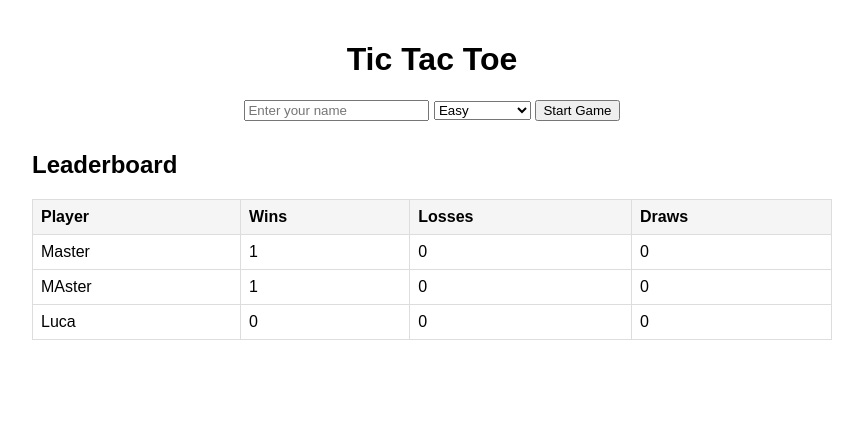
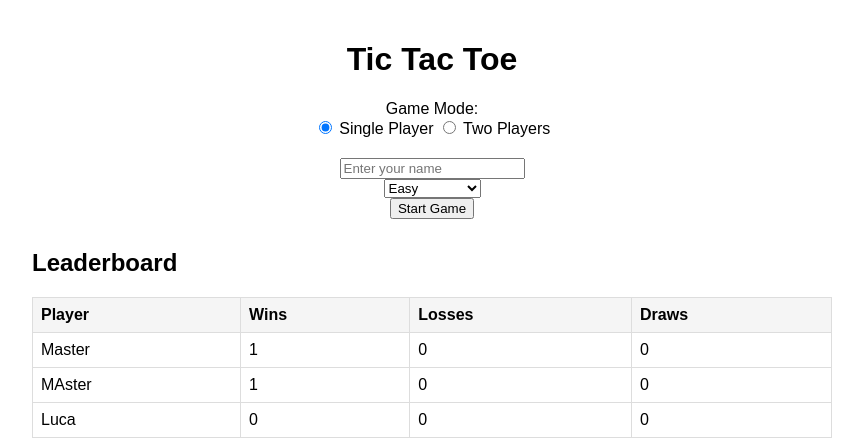
Before and after one commit to rj-pal/simple-games, a Flask app: page / in a window 1280 px wide. Shown: the top 438 px of the page, without its empty margins (208-1071 px from the left). Run offline with Flask 3, Linux system fonts and the light colour scheme.

Commit message:
Assistant checkpoint: Added single/multiplayer mode selection
Assistant generated file changes:
- templates/index.html: Add player selection
- app.py: Handle multiplayer

---

User prompt:

Also, there was no prompt single player or two plater

```diff
--- a/app.py
+++ b/app.py
@@ -24,22 +24,37 @@ from flask import session
 @app.route('/play', methods=['POST'])
 def play():
     player_name = request.form.get('player_name')
+    players_mode = request.form.get('players')
     game_mode = request.form.get('game_mode')
+    player2_name = request.form.get('player2_name')
 
     if not player_name:
         return redirect(url_for('home'))
 
-    # Create or update player record
+    # Create or update player records
     player = GameResult.query.filter_by(player_name=player_name).first()
     if not player:
         player = GameResult(player_name=player_name)
         db.session.add(player)
-        db.session.commit()
+
+    if players_mode == 'two' and player2_name:
+        player2 = GameResult.query.filter_by(player_name=player2_name).first()
+        if not player2:
+            player2 = GameResult(player_name=player2_name)
+            db.session.add(player2)
+
+    db.session.commit()
 
     session['current_player'] = 'X'
     session['board'] = [['' for _ in range(3)] for _ in range(3)]
+    session['players_mode'] = players_mode
+    session['player2_name'] = player2_name if players_mode == 'two' else None
 
-    return render_template('game.html', player_name=player_name, game_mode=game_mode)
+    return render_template('game.html',
+                         player_name=player_name,
+                         player2_name=player2_name if players_mode == 'two' else None,
+                         game_mode=game_mode,
+                         players_mode=players_mode)
 
 @app.route('/get_current_player')
 def get_current_player():
--- a/templates/index.html
+++ b/templates/index.html
@@ -49,14 +49,43 @@
     <h1>Tic Tac Toe</h1>
 
     <form action="/play" method="POST">
+        <div style="margin: 20px 0;">
+            <label>Game Mode:</label><br>
+            <input type="radio" name="players" value="one" checked> Single Player
+            <input type="radio" name="players" value="two"> Two Players
+        </div>
+
         <input type="text" name="player_name" placeholder="Enter your name" required>
-        <select name="game_mode">
-            <option value="easy">Easy</option>
-            <option value="intermediate">Intermediate</option>
-            <option value="hard">Hard</option>
-        </select>
+        <div id="player2Input" style="display: none;">
+            <input type="text" name="player2_name" placeholder="Enter player 2 name">
+        </div>
+
+        <div id="difficultySelect">
+            <select name="game_mode">
+                <option value="easy">Easy</option>
+                <option value="intermediate">Intermediate</option>
+                <option value="hard">Hard</option>
+            </select>
+        </div>
+
         <button type="submit">Start Game</button>
     </form>
+
+    <script>
+        document.getElementsByName('players').forEach(radio => {
+            radio.addEventListener('change', (e) => {
+                const player2Input = document.getElementById('player2Input');
+                const difficultySelect = document.getElementById('difficultySelect');
+                if (e.target.value === 'two') {
+                    player2Input.style.display = 'block';
+                    difficultySelect.style.display = 'none';
+                } else {
+                    player2Input.style.display = 'none';
+                    difficultySelect.style.display = 'block';
+                }
+            });
+        });
+    </script>
 
     <div class="leaderboard">
         <h2>Leaderboard</h2>
```
